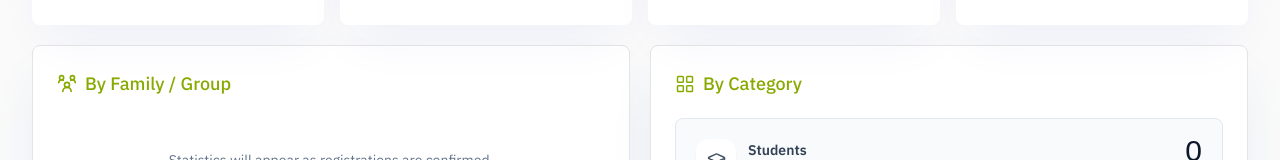
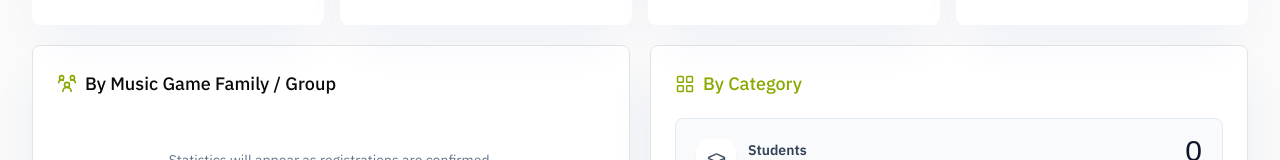
Before and after one commit to dare-mcadewole/choir-conference, a Next.js app: page /statistics in a window 1280 px wide. Shown: the part 481-641 px from the top of the page. Built offline with nearby package versions, Linux system fonts and the light colour scheme; no server answers; the database is empty; what @bprogress/next, @next/env would draw is missing.

Commit message:
fix: update family label in FamilyBreakdown component for clarity fix: improve fallback message for unassigned assembly families in AssemblyLeaderboard component

```diff
--- a/src/app/(public)/statistics/components/assembly-leaderboard.tsx
+++ b/src/app/(public)/statistics/components/assembly-leaderboard.tsx
@@ -40,7 +40,7 @@ export function AssemblyLeaderboard({
                   {assembly.name}
                 </p>
                 <p className="text-xs text-slate-500">
-                  {assembly.family ?? "Family not assigned"}
+                  {assembly.family ?? "Not assigned to a music game family yet"}
                 </p>
               </div>
             </div>
--- a/src/app/(public)/statistics/components/family-breakdown.tsx
+++ b/src/app/(public)/statistics/components/family-breakdown.tsx
@@ -13,9 +13,13 @@ export function FamilyBreakdown({
 
   return (
     <section className="rounded-lg border-hairline shadow-slate-200 bg-white p-5 shadow-2xl sm:p-6">
-      <div className="flex items-center gap-2 text-secondary-700">
-        <UserRoundGroup size={20} strokeWidth={1.95} />
-        <h2 className="text-lg font-medium">By Family / Group</h2>
+      <div className="flex items-center gap-2">
+        <UserRoundGroup
+          size={20}
+          strokeWidth={1.95}
+          className="text-secondary-700"
+        />
+        <h2 className="text-lg font-medium">By Music Game Family / Group</h2>
       </div>
 
       <div className="mt-5 space-y-3">
```
